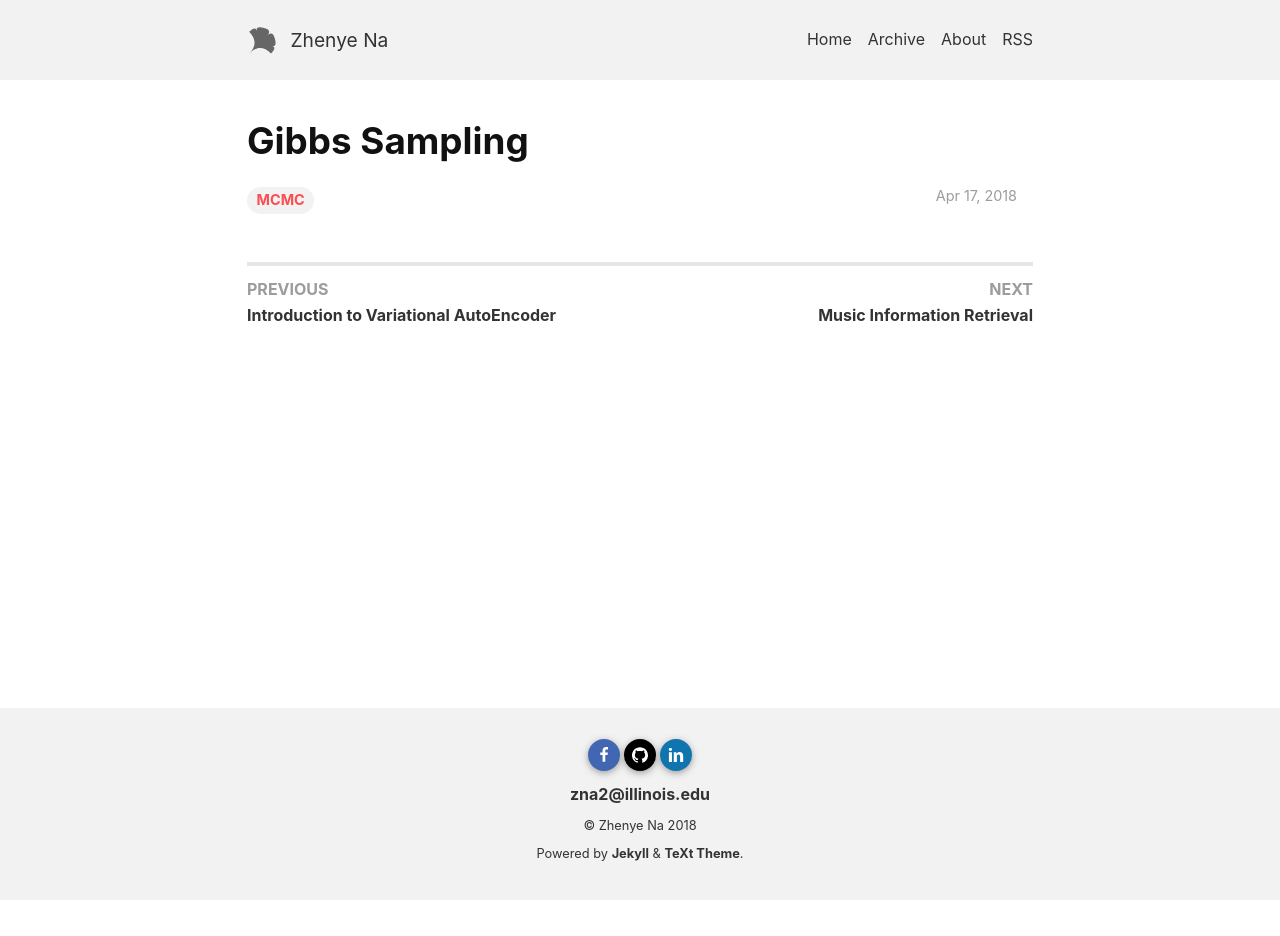
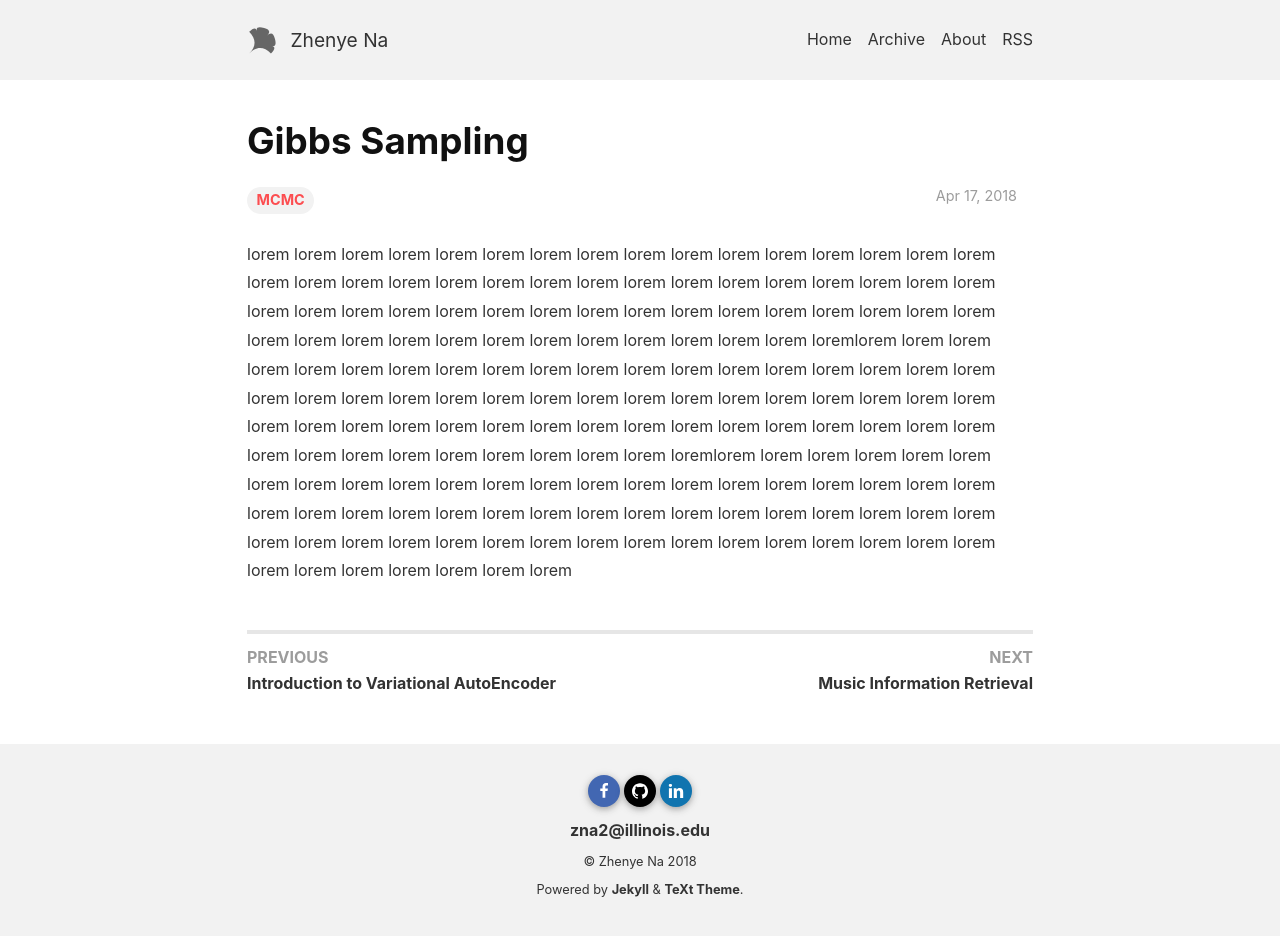
Before and after one commit to Zhenye-Na/blog, a Jekyll site: the page built from _posts/2018-04-14-gibbs-sampling.md, in a window 1280 px wide. Built offline with Jekyll 4.4.1, drawn with Linux system fonts in a browser that asks for light colours; nearby versions of some CDN libraries; before the commit the page ends 900 px from its top, so only the background shows below that.

Commit message:
experiment

```diff
--- a/_posts/2018-04-14-gibbs-sampling.md
+++ b/_posts/2018-04-14-gibbs-sampling.md
@@ -4,5 +4,7 @@ title: "Gibbs Sampling"
 date: 2018-04-17
 excerpt: "Bayesian Inference: Gibbs Sampling"
 tags: [MCMC]
-comments: true
+comment: true
 ---
+
+lorem	lorem	lorem	lorem	lorem	lorem	lorem	lorem	lorem	lorem	lorem	lorem	lorem	lorem	lorem	lorem	lorem	lorem	lorem	lorem	lorem	lorem	lorem	lorem	lorem	lorem	lorem	lorem	lorem	lorem	lorem	lorem	lorem	lorem	lorem	lorem	lorem	lorem	lorem	lorem	lorem	lorem	lorem	lorem	lorem	lorem	lorem	lorem	lorem	lorem	lorem	lorem	lorem	lorem	lorem	lorem	lorem	lorem	lorem	lorem	loremlorem	lorem	lorem	lorem	lorem	lorem	lorem	lorem	lorem	lorem	lorem	lorem	lorem	lorem	lorem	lorem	lorem	lorem	lorem	lorem	lorem	lorem	lorem	lorem	lorem	lorem	lorem	lorem	lorem	lorem	lorem	lorem	lorem	lorem	lorem	lorem	lorem	lorem	lorem	lorem	lorem	lorem	lorem	lorem	lorem	lorem	lorem	lorem	lorem	lorem	lorem	lorem	lorem	lorem	lorem	lorem	lorem	lorem	lorem	lorem	loremlorem	lorem	lorem	lorem	lorem	lorem	lorem	lorem	lorem	lorem	lorem	lorem	lorem	lorem	lorem	lorem	lorem	lorem	lorem	lorem	lorem	lorem	lorem	lorem	lorem	lorem	lorem	lorem	lorem	lorem	lorem	lorem	lorem	lorem	lorem	lorem	lorem	lorem	lorem	lorem	lorem	lorem	lorem	lorem	lorem	lorem	lorem	lorem	lorem	lorem	lorem	lorem	lorem	lorem	lorem	lorem	lorem	lorem	lorem	lorem	lorem
```
Also changed, not shown: _posts/2018-04-14-viola-jones-face-detection.md (+1 -1 lines).
